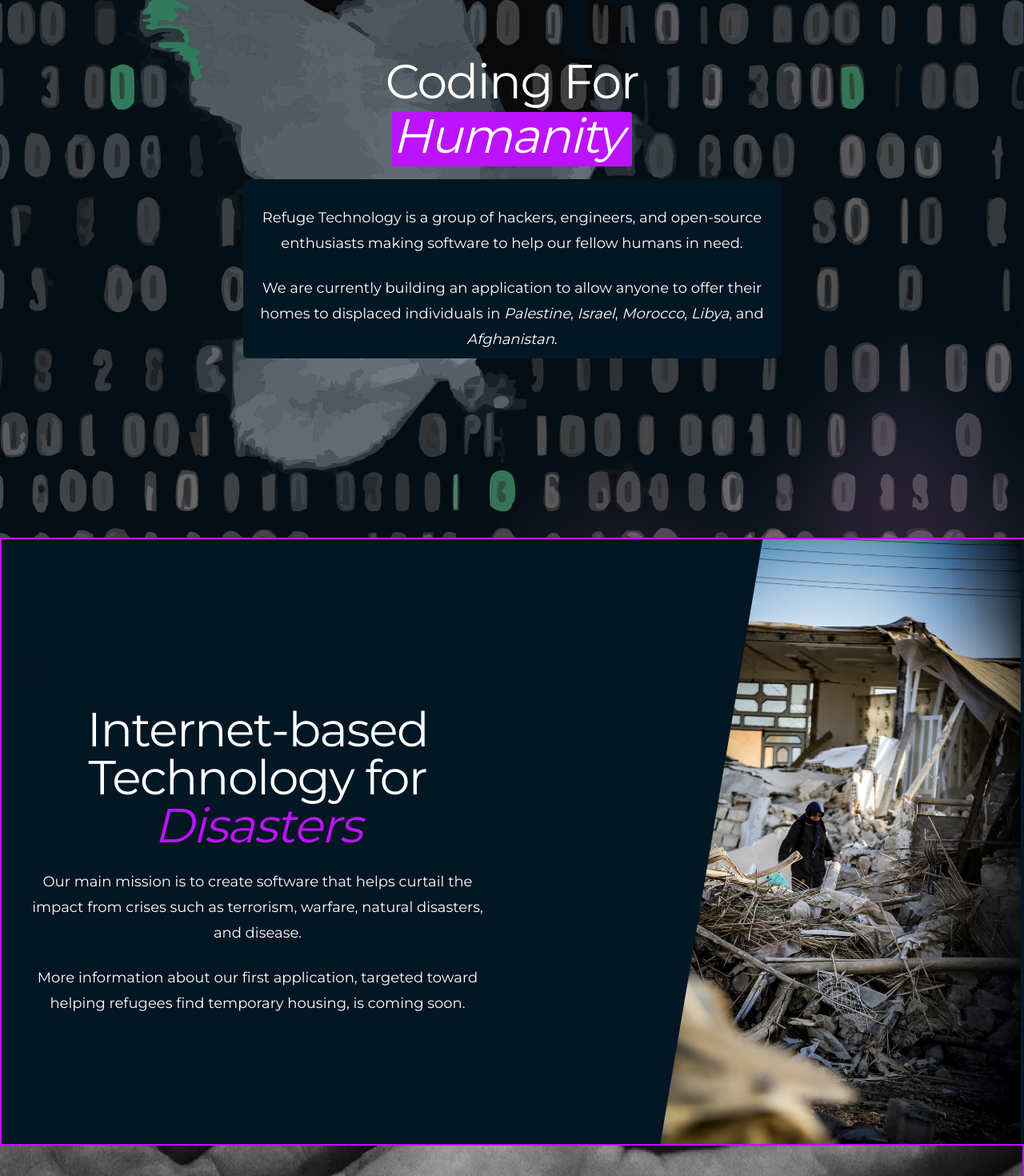
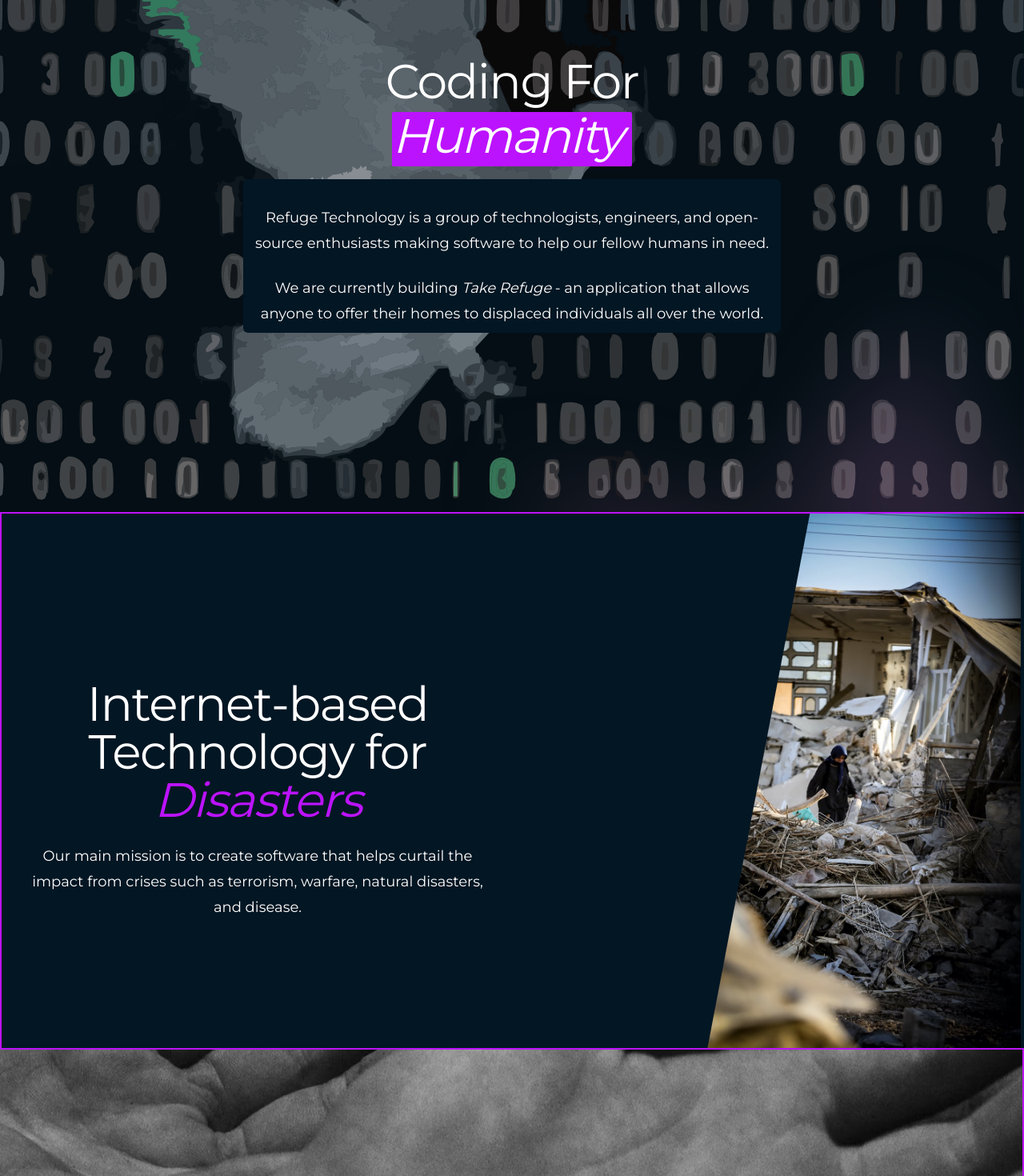
Before and after one commit to Refuge-Technology/LandingPageTs, a React (Vite) app: page / in a window 1280 px wide. Shown: the part 312-1782 px from the top of the page at 80% size. Built offline with nearby package versions, Linux system fonts and the light colour scheme; what @nextui-org/react would draw is missing.

Commit message:
copy updates

```diff
--- a/src/pages/home.tsx
+++ b/src/pages/home.tsx
@@ -15,19 +15,16 @@
 						</h1>
 						<div className="p-2 rounded-md bg-background">
 							<p className="text-lg leading-8 text-white sm:mt-6">
-								Refuge Technology is a group of hackers,
+								Refuge Technology is a group of technologists,
 								engineers, and open-source enthusiasts making
 								software to help our fellow humans in need.
 							</p>
 							<p className="mt-6 text-lg leading-8 text-white">
-								We are currently building an application to
-								allow anyone to offer their homes to displaced
-								individuals in
-								<span className="italic"> Palestine</span>,
-								<span className="italic"> Israel</span>,
-								<span className="italic"> Morocco</span>,
-								<span className="italic"> Libya</span>, and
-								<span className="italic"> Afghanistan</span>.
+								We are currently building
+								<i> <a href="https://shelter.refugetechnology.org/"> Take Refuge </a></i>  -
+								an application that
+								allows anyone to offer their homes to displaced
+								individuals all over the world.
 							</p>
 						</div>
 					</div>
--- a/src/pages/internetbased.tsx
+++ b/src/pages/internetbased.tsx
@@ -22,12 +22,6 @@
 									helps curtail the impact from crises such as
 									terrorism, warfare, natural disasters, and
 									disease.
-								</p>
-								<p className="mt-6 text-lg leading-8 text-center text-white">
-									More information about our first
-									application, targeted toward helping
-									refugees find temporary housing, is coming
-									soon.
 								</p>
 							</div>
 						</div>
```
